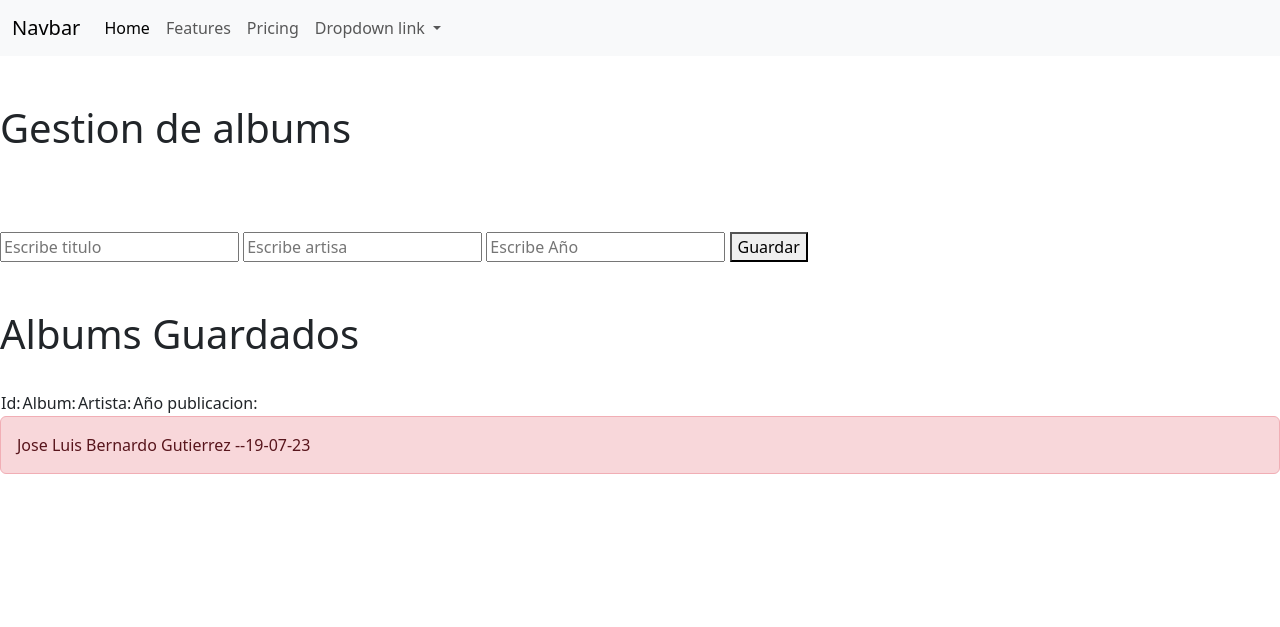
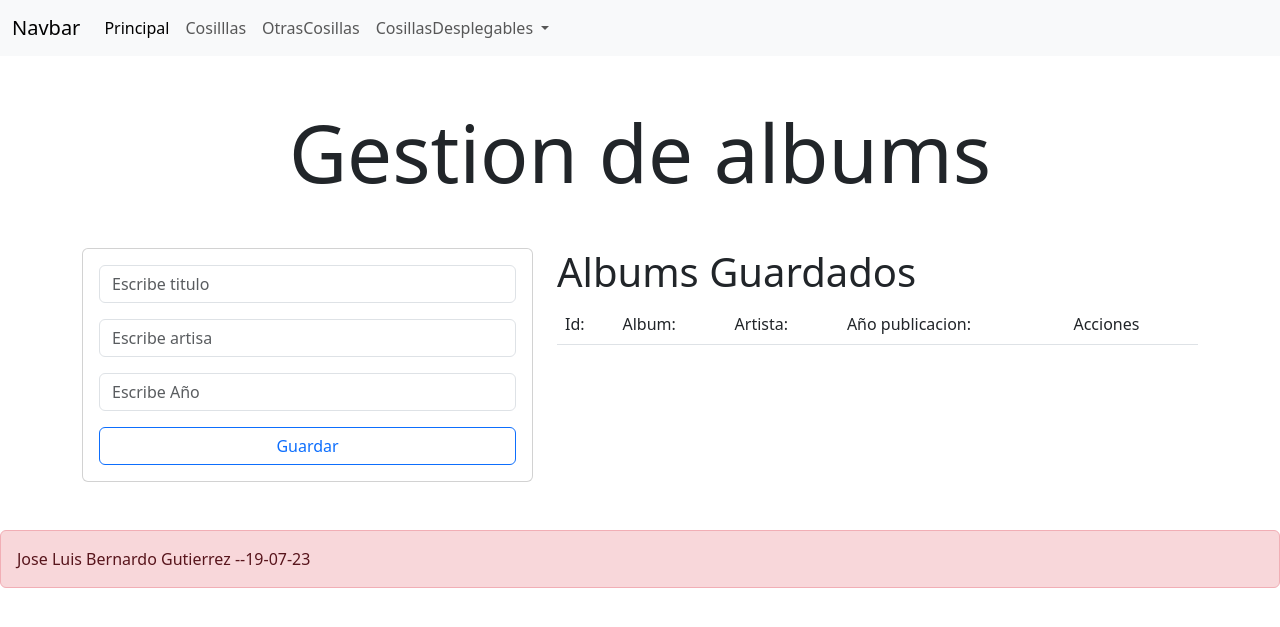
Before and after one commit to PEPEBG6/POO181, a Flask app: page / in a window 1280 px wide. Shown: the top 627 px of the page. Run offline with Flask 3, Linux system fonts and the light colour scheme; data that the repository does not hold is empty; some libraries are stand-ins or nearby versions.

Commit message:
Practica 9
Se acomodo el formulario, tabla y se agregaron iconos

```diff
--- a/Pract5/templates/index.html
+++ b/Pract5/templates/index.html
@@ -6,11 +6,9 @@
 
 
 
-    <br>
-    <br>
-    <h1>Gestion de albums</h1>
-    <br>
-    <br>
+   <div class="mt-5 mb-5">
+    <h1 class="display-1 text-center">Gestion de albums</h1>
+   </div>
 
     {% with mensajes= get_flashed_messages() %}
        {% if mensajes %}
@@ -20,22 +18,42 @@
        {% endif %}
     {% endwith %}
 
-    <br>
+<div class="container">
+<div class="row">
+
+      <div class="col-md-5">
+        <div class="card card-body mb-5">
+
           <form action="/guardar" method="POST">
 
-        <input type ="text" name="txtTitulo" placeholder="Escribe titulo">
-        <input type ="text" name="txtArtista" placeholder="Escribe artisa">
-        <input type ="number" name="txtAnio" placeholder="Escribe Año">
+            <div class="mb-3">
+              <input type ="text" class="form-control" name="txtTitulo" placeholder="Escribe titulo">
+            </div>
 
-        <button type="submit">Guardar</button>
+            <div class="mb-3">
+              <input type ="text" class="form-control" name="txtArtista" placeholder="Escribe artisa">
+            </div>
+
+            <div class="mb-3">
+              <input type ="number" class="form-control" name="txtAnio" placeholder="Escribe Año">
+            </div>
+
+
+
+
+            <div class="d-grid gap-2">
+            <button type="submit" class="btn btn-outline-primary">Guardar</button>
+          </div>
 
           </form>
-<br>
-<br>
+
+        </div>
+      </div> <!-- col-5-->
+<div class="col-md-7">
 
   <h1>Albums Guardados</h1>
-<br>
-<table>
+
+  <table class="table table-striped table-hover">
 
  <thead>
    <tr>
@@ -43,6 +61,7 @@
     <td>Album: </td>
     <td>Artista: </td>
     <td>Año publicacion: </td>
+    <td>Acciones </td>
    </tr>
  </thead>
 
@@ -54,8 +73,8 @@
      <td>{{alb.2}}</td>
      <td>{{alb.3}}</td>
      <td>
-        <a href=/editar/{{alb.0}}>Editar </a>
-        <a href=/eliminar/{{alb.0}}>Borrar </a>
+        <a href=/editar/{{alb.0}} class="btn btn-warning"><i class="bi bi-pencil-square"></i></a>
+        <a href=/eliminar/{{alb.0}} class="btn btn-danger"><i class="bi bi-trash3"></i></a>
      </td>
     </tr>
     {%endfor%}
@@ -64,4 +83,14 @@
   </table>
 
 
+  </div> <!-- col-7-->
+
+</div> <!-- row-->
+
+</div>  <!-- container-->
+
+
+
+
+
 {% endblock %}
--- a/Pract5/templates/plantilla.html
+++ b/Pract5/templates/plantilla.html
@@ -19,17 +19,17 @@
           <div class="collapse navbar-collapse" id="navbarNavDropdown">
             <ul class="navbar-nav">
               <li class="nav-item">
-                <a class="nav-link active" aria-current="page" href="#">Home</a>
+                <a class="nav-link active" aria-current="page" href="#">Principal</a>
               </li>
               <li class="nav-item">
-                <a class="nav-link" href="#">Features</a>
+                <a class="nav-link" href="#">Cosilllas</a>
               </li>
               <li class="nav-item">
-                <a class="nav-link" href="#">Pricing</a>
+                <a class="nav-link" href="#">OtrasCosillas</a>
               </li>
               <li class="nav-item dropdown">
                 <a class="nav-link dropdown-toggle" href="#" role="button" data-bs-toggle="dropdown" aria-expanded="false">
-                  Dropdown link
+                  CosillasDesplegables
                 </a>
                 <ul class="dropdown-menu">
                   <li><a class="dropdown-item" href="#">Action</a></li>
@@ -51,5 +51,6 @@
     </div>
 
     <script src="https://cdn.jsdelivr.net/npm/bootstrap@5.3.0/dist/js/bootstrap.bundle.min.js" integrity="sha384-geWF76RCwLtnZ8qwWowPQNguL3RmwHVBC9FhGdlKrxdiJJigb/j/68SIy3Te4Bkz" crossorigin="anonymous"></script>
+    <link rel="stylesheet" href="https://cdn.jsdelivr.net/npm/bootstrap-icons@1.10.5/font/bootstrap-icons.css">
 </body>
 </html>
```
Lines whose indentation alone changed are shown as unchanged.
